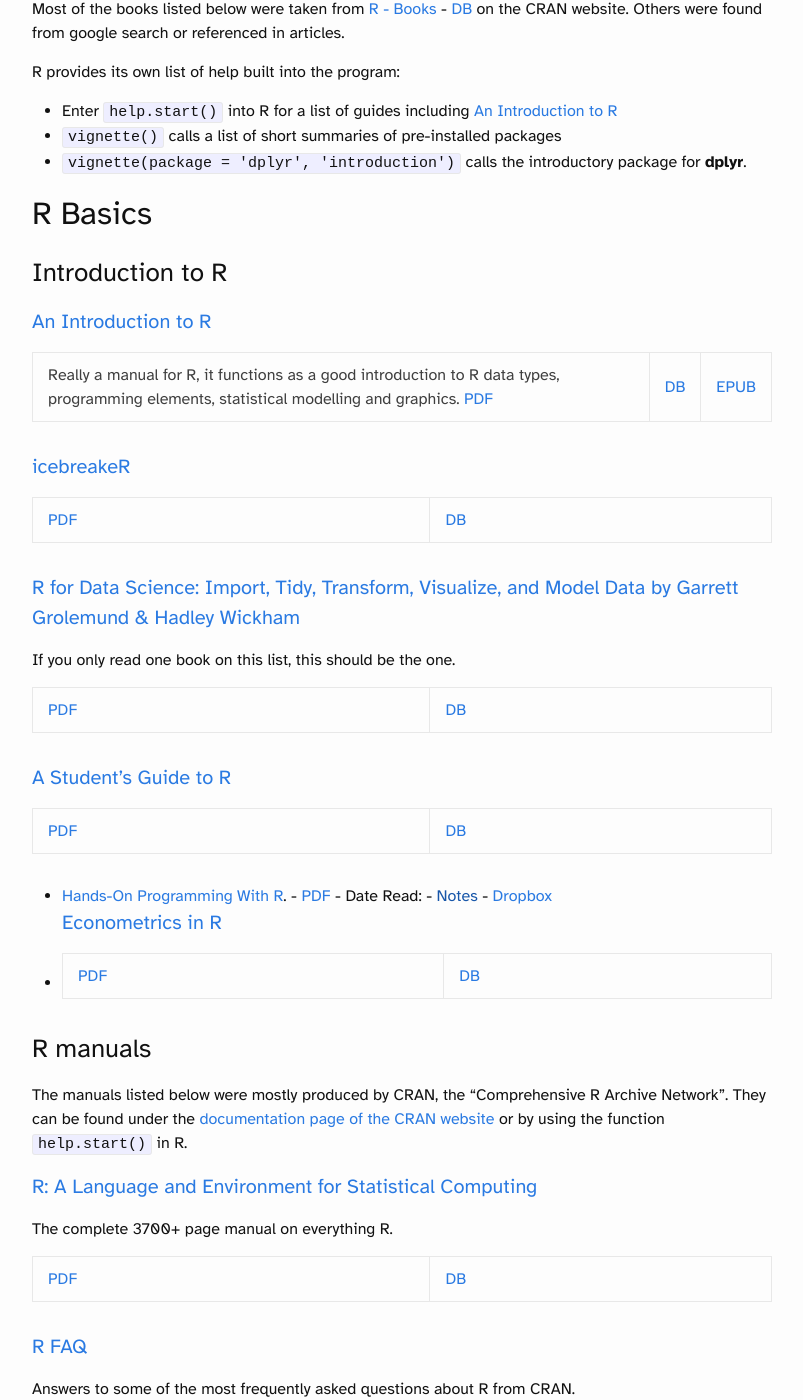
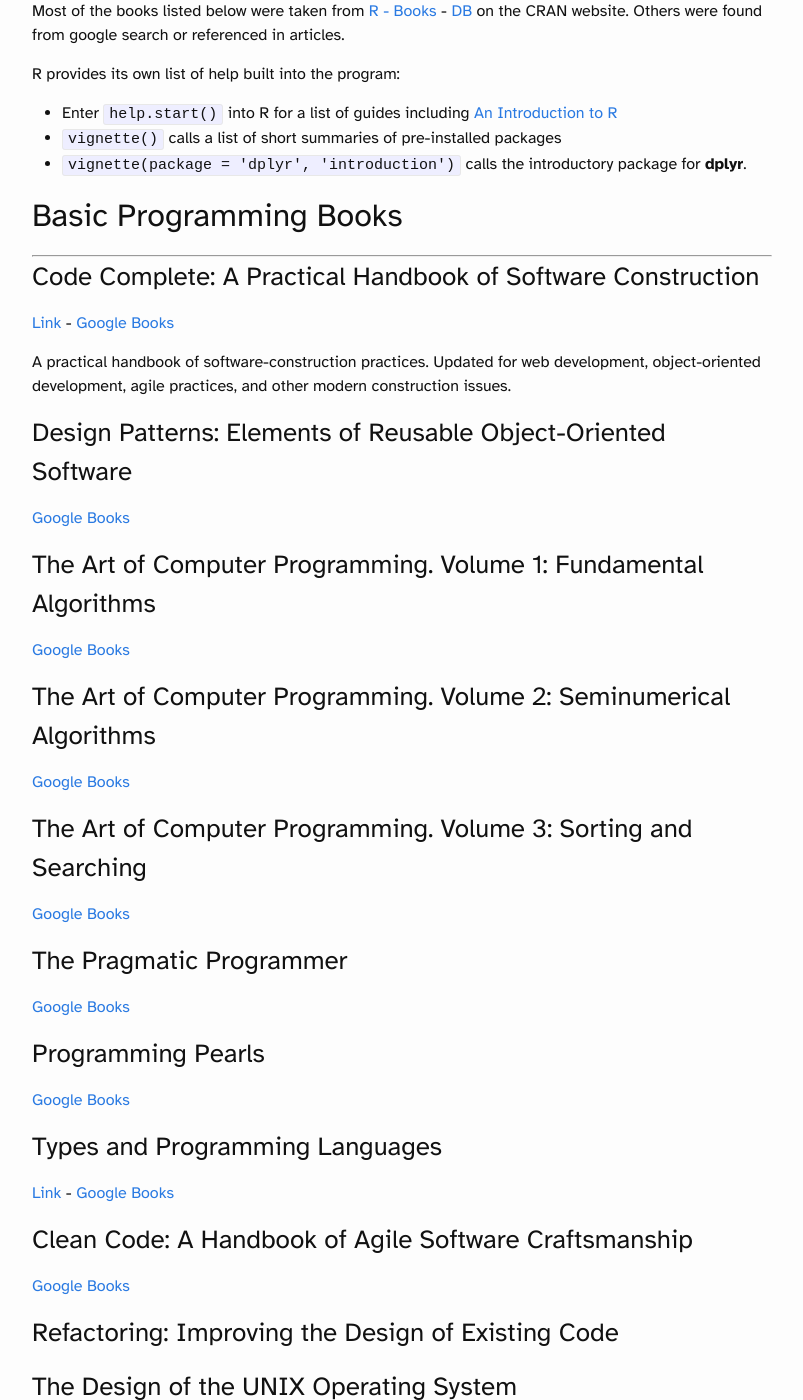
Before and after one commit to jstoetz/jstoetz.github.io, a Jekyll site: the page built from _resources/books.md, in a window 1280 px wide and 1400 px high, scrolled down 254 px. Shown: the whole window, without its empty margins (238-1041 px from the left). Built offline with Jekyll 4.4.1, drawn with Linux system fonts in a browser that asks for light colours; some of the changed text lies outside the part shown.

````diff
--- a/_resources/books.md
+++ b/_resources/books.md
@@ -4,6 +4,7 @@ title: Books on R
 ---
 
 ## Summary
+<hr/>
 
 Most of the books listed below were taken from [R - Books](https://www.r-project.org/doc/bib/R-books.html) - [DB](https://www.dropbox.com/s/rk7ed5f8wcml578/R%20-%20Books.pdf?dl=0) on the CRAN website. Others were found from google search or referenced in articles.
 
@@ -13,7 +14,55 @@ R provides its own list of help built into the program:
 * ```vignette()``` calls a list of short summaries of pre-installed packages
 * ```vignette(package = 'dplyr', 'introduction')``` calls the introductory package for **dplyr**.
 
+## Basic Programming Books
+<hr/>
+
+### Code Complete: A Practical Handbook of Software Construction
+
+[Link](https://stevemcconnell.com/books/) - [Google Books](https://www.google.com/books/edition/Code_Complete/LpVCAwAAQBAJ?hl=en&gbpv=0)
+
+A practical handbook of software-construction practices. Updated for web development, object-oriented development, agile practices, and other modern construction issues.
+
+### Design Patterns: Elements of Reusable Object-Oriented Software
+
+[Google Books](https://www.google.com/books/edition/Design_Patterns/6oHuKQe3TjQC?hl=en&gbpv=0)
+
+### The Art of Computer Programming. Volume 1: Fundamental Algorithms
+
+[Google Books](https://www.google.com/books/edition/The_Art_of_Computer_Programming/x9AsAwAAQBAJ?hl=en&gbpv=0)
+
+### The Art of Computer Programming. Volume 2: Seminumerical Algorithms
+
+[Google Books](https://www.google.com/books/edition/Art_of_Computer_Programming_Volume_2/Zu-HAwAAQBAJ?hl=en&gbpv=0)
+
+### The Art of Computer Programming. Volume 3: Sorting and Searching
+
+[Google Books](https://www.google.com/books/edition/The_Art_of_Computer_Programming/cYULBAAAQBAJ?hl=en&gbpv=0)
+
+### The Pragmatic Programmer
+
+[Google Books](https://www.google.com/books/edition/The_Pragmatic_Programmer/LhOlDwAAQBAJ?hl=en&gbpv=0)
+
+### Programming Pearls
+
+[Google Books](https://www.goodreads.com/book/show/52084.Programming_Pearls)
+
+### Types and Programming Languages
+
+[Link](https://www.cis.upenn.edu/~bcpierce/tapl/) - [Google Books](https://www.google.com/books/edition/Types_and_Programming_Languages/ti6zoAC9Ph8C?hl=en&gbpv=0)
+
+### Clean Code: A Handbook of Agile Software Craftsmanship
+
+[Google Books](https://www.google.com/books/edition/Clean_Code/_i6bDeoCQzsC?hl=en&gbpv=0)
+
+### Refactoring: Improving the Design of Existing Code
+
+### The Design of the UNIX Operating System
+
+### Structure and Interpretation of Computer Programs
+
 ## R Basics
+<hr/>
 
 ### Introduction to R
 
@@ -99,6 +148,7 @@ A guide to the internal structures of R and coding standards for the core team w
 [PDF](http://phylab.fudan.edu.cn/lib/exe/fetch.php?media=home:whyx:proj:r.cookbook.pdf) | [DB](https://www.dropbox.com/s/qmhvno57kzf6cc0/r.cookbook.pdf?dl=0)
 
 ## Statistics
+<hr/>
 
 #### [Bayesian Statistics the Fun Way](https://nostarch.com/learnbayes)
 
@@ -113,12 +163,14 @@ A guide to the internal structures of R and coding standards for the core team w
 [DB](https://www.dropbox.com/s/uf5i1hcwyay8e8y/An%20Introduction%20to%20Statistical%20Learning%20Gareth%20James%20Daniela%20Witten%20Trevor%20Hastie%20Robert%20Tibshirani%20with%20Applications%20in%20R.pdf?dl=0)
 
 ## advanced R
+<hr/>
 
 #### [Advanced R by Hadley Wickham](https://adv-r.hadley.nz/)
 
 [PDF](https://englianhu.files.wordpress.com/2016/05/advanced-r.pdf) | [DB](https://www.dropbox.com/s/lme6dggr6fgwn0g/advanced-r.pdf?dl=0)
 
 ## time series
+<hr/>
 
 #### [Forecasting: Principles and Practice](https://otexts.com/fpp3/)
 
@@ -131,6 +183,7 @@ A guide to the internal structures of R and coding standards for the core team w
 [PDF](https://www.researchgate.net/publication/221936126_Introductory_Time_Series_With_R)
 
 ## R Markdown
+<hr/>
 
 #### [R Markdown from R Studio](https://rmarkdown.rstudio.com/lesson-1.html)
 
@@ -143,21 +196,24 @@ A guide to the internal structures of R and coding standards for the core team w
 [PDF](https://bookdown.org/yihui/bookdown/bookdown.pdf) | [DB](https://www.dropbox.com/s/3sm5j0wq3vs9m08/bookdown.pdf?dl=0)
 
 ## Sports
+<hr/>
 
 #### [Analyzing Baseball Data with R](https://baseballwithr.wordpress.com/)
 
 [PDF](http://rgonzo.us/shiny/books/Baseball.pdf) | [DB](https://www.dropbox.com/s/szyiwnxdv9dx3zf/Analyzing%20Baseball%20Data%20with%20R%20by%20Max%20Marchi%2C%20Jim%20Albert%20%28z-lib.org%29.pdf?dl=0)
 
 ## graphics
+<hr/>
 
 ## finance and financial theory
+<hr/>
 
-#### [A Non-Random Walk Down Wall Street](https://press.princeton.edu/books/paperback/9780691092560/a-non-random-walk-down-wall-street)
+### [A Non-Random Walk Down Wall Street](https://press.princeton.edu/books/paperback/9780691092560/a-non-random-walk-down-wall-street)
 
 [PDF](http://kadamaee.ir/payesh/books-tank/17/Lo%20&%20MacKinlay%20-%20A%20Non-Random%20Walk%20Down%20Wall%20Street%20(1999).pdf) | [DB](https://www.dropbox.com/s/u8c9ar27a2552dv/Lo%20%26%20MacKinlay%20-%20A%20Non-Random%20Walk%20Down%20Wall%20Street%20%281999%29.pdf?dl=0)
 
-#### [Data Science: Theories, Models, Algorithms, and Analytics](https://srdas.github.io/MLBook/IntroductoryRprogamming.html#regression)
+### [Data Science: Theories, Models, Algorithms, and Analytics](https://srdas.github.io/MLBook/IntroductoryRprogamming.html#regression)
 
 [DB](https://www.dropbox.com/s/mo91sqbbjptpmi9/Data%20Science%3A%20Theories%2C%20Models%2C%20Algorithms%2C%20and%20Analytics.pdf?dl=0)
 
-#### [Business Analytics with R](https://bookdown.org/jeffreytmonroe/business_analytics_with_r7/)
+### [Business Analytics with R](https://bookdown.org/jeffreytmonroe/business_analytics_with_r7/)
````
Also changed, not shown: _drafts/2021-08-22-weekly-links.md (deleted, +0 -23 lines), _posts/2021-08-22-weekly-links.md (added, +77 -0 lines), _posts/2021-08-29-weekly-links.md (added, +190 -0 lines), assets/img/Screen Shot 2021-08-23 at 3.09.43 PM.png (added).
